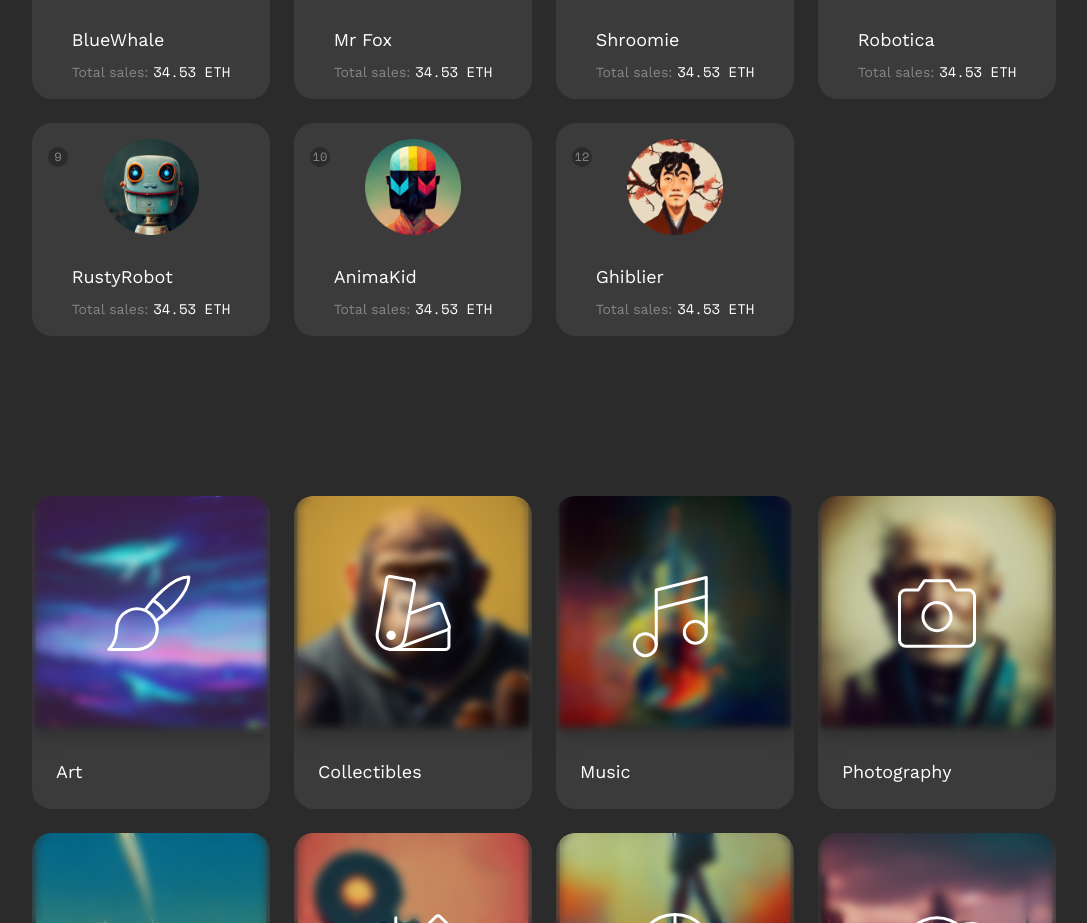
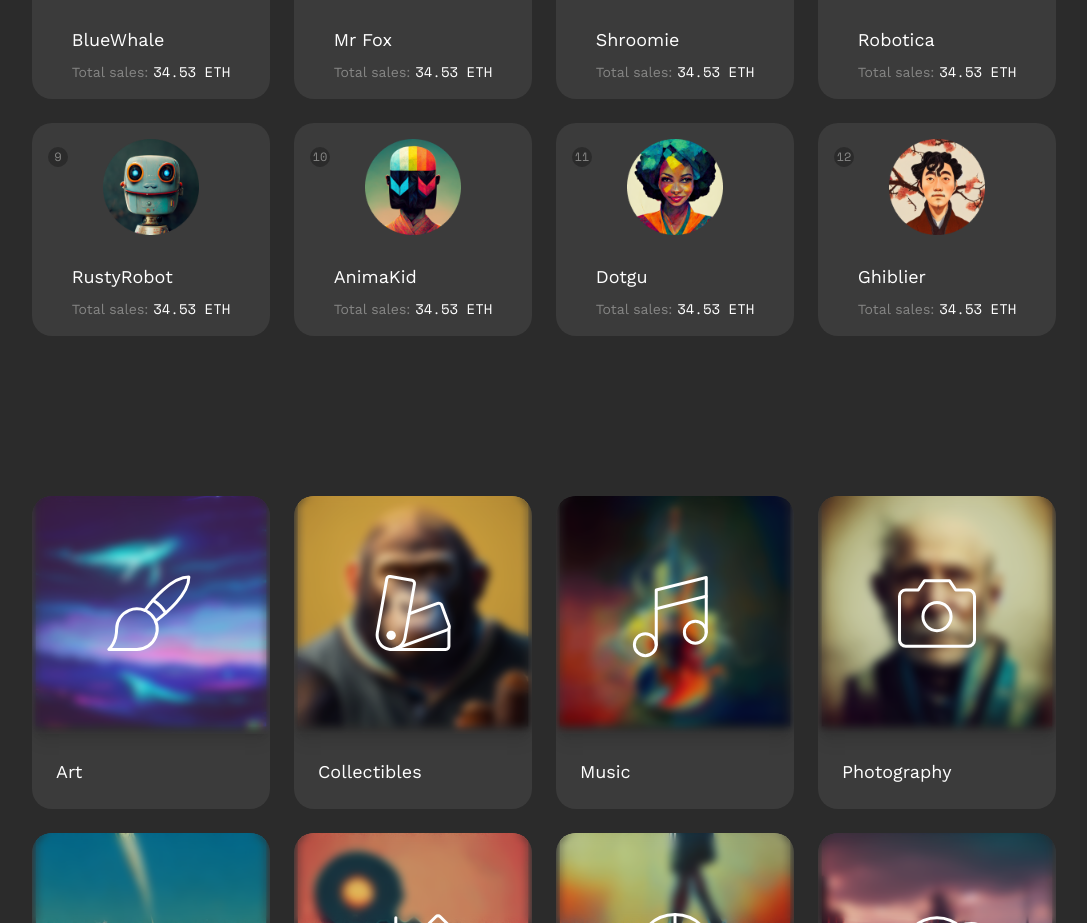
Before and after one commit to iliassel19/NFT-MarketPlace-Ilyass, a React (Create React App) app: page / in a window 1280 px wide. Shown: the part 2375-3298 px from the top of the page, without its empty margins (96-1183 px from the left). Built offline with nearby package versions, Linux system fonts and the light colour scheme.

Commit message:
Debug Creators section

```diff
--- a/src/Components/Creators/Creators.js
+++ b/src/Components/Creators/Creators.js
@@ -12,7 +12,7 @@ import Avatar7 from "../../Images/Avatars/Avatar7.png";
 import Avatar8 from "../../Images/Avatars/Avatar8.png";
 import Avatar9 from "../../Images/Avatars/Avatar9.png";
 import Avatar14 from "../../Images/Avatars/Avatar14.png";
-// import Avatar15 from "../../Images/Avatars/Avatar15.png";
+import Avatar15 from "../../Images/Avatars/Avatar15.png";
 import Avatar17 from "../../Images/Avatars/Avatar17.png";
 import CreatorCard from "./CreatorCard";
 
@@ -21,62 +21,62 @@ const Creators = () => {
     {
       id: 1,
       user: "Keepitreal",
-      profil: Avatar1,
+      profil: { Avatar1 },
     },
     {
       id: 2,
       user: "DigiLab",
-      profil: Avatar2,
+      profil: { Avatar2 },
     },
     {
       id: 3,
       user: "GravityOne",
-      profil: Avatar3,
+      profil: { Avatar3 },
     },
     {
       id: 4,
       user: "Juanie",
-      profil: Avatar4,
+      profil: { Avatar4 },
     },
     {
       id: 5,
       user: "BlueWhale",
-      profil: Avatar5,
+      profil: { Avatar5 },
     },
     {
       id: 6,
       user: "Mr Fox",
-      profil: Avatar6,
+      profil: { Avatar6 },
     },
     {
       id: 7,
       user: "Shroomie",
-      profil: Avatar7,
+      profil: { Avatar7 },
     },
     {
       id: 8,
       user: "Robotica",
-      profil: Avatar8,
+      profil: { Avatar8 },
     },
     {
       id: 9,
       user: "RustyRobot",
-      profil: Avatar9,
+      profil: { Avatar9 },
     },
     {
       id: 10,
       user: "AnimaKid",
-      profil: Avatar14,
+      profil: { Avatar14 },
     },
-    // {
-    //   id: 11,
-    //   user: "Dotgu",
-    //   profil: Avatar15,
-    // },
+    {
+      id: 11,
+      user: "Dotgu",
+      profil: { Avatar15 },
+    },
     {
       id: 12,
       user: "Ghiblier",
-      profil: Avatar17,
+      profil: { Avatar17 },
     },
   ];
   return (
@@ -101,7 +101,7 @@ const Creators = () => {
         {users.map((user) => (
           <CreatorCard
             key={user.id}
-            profil={user.profil}
+            profil={[...Object.values(user.profil)]}
             id={user.id}
             user={user.user}
           />
```
